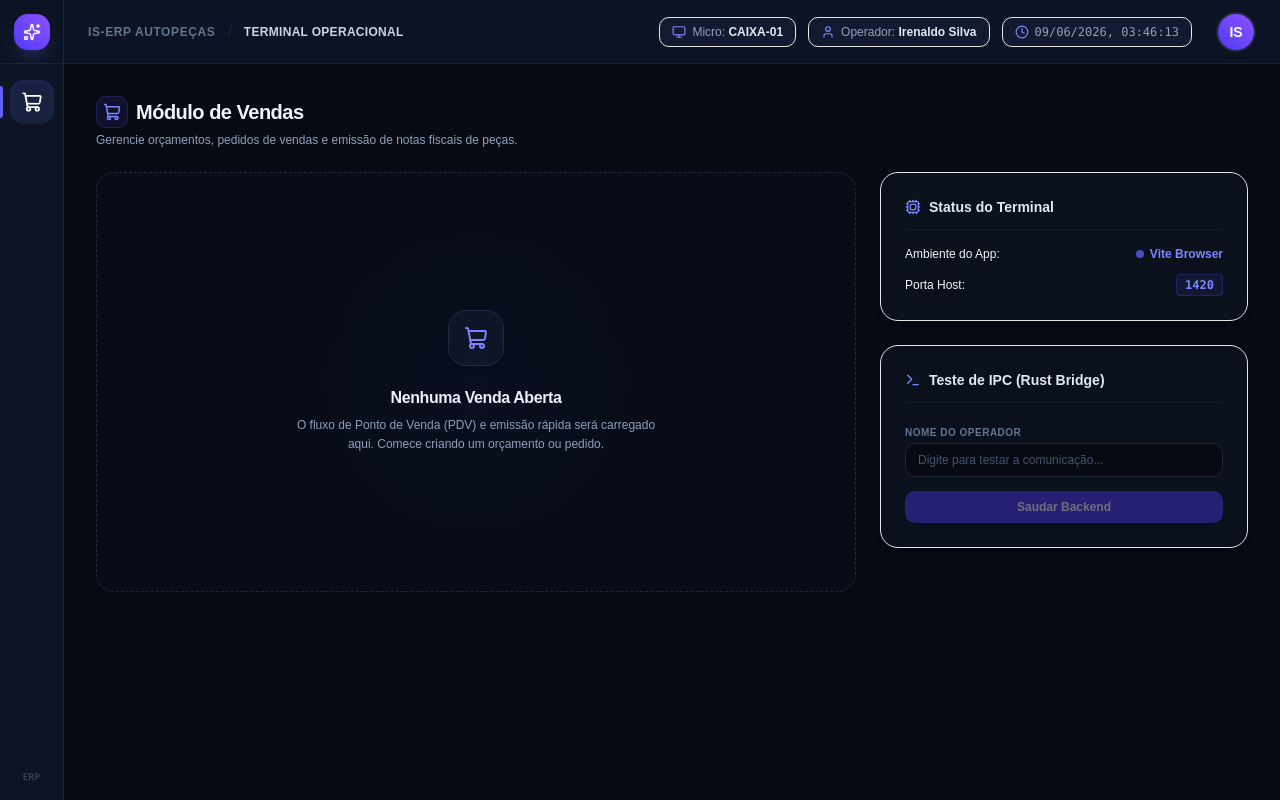
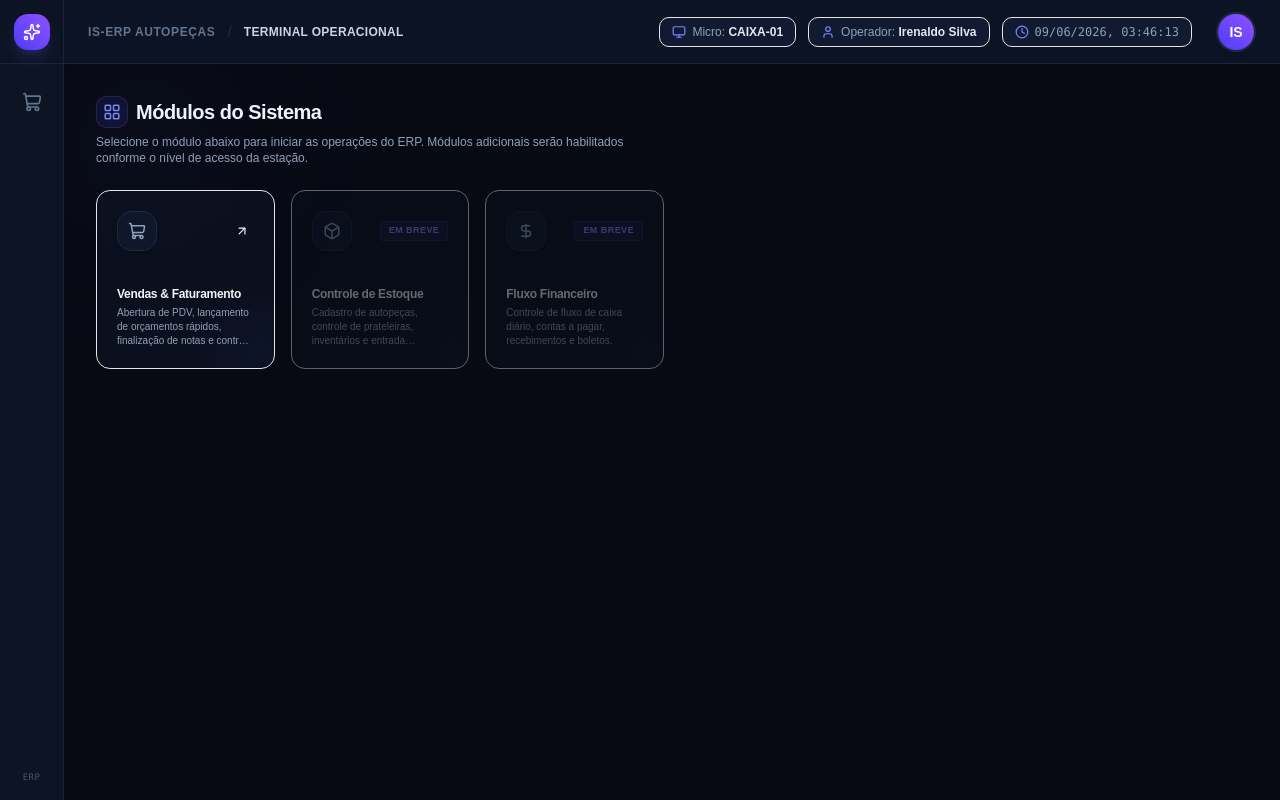
Before and after one commit to irenaldojs/IS-ERP-Vite-Autopecas, a React (Vite) app: page / in a window 1280 px wide. Built offline with nearby package versions, Linux system fonts and the light colour scheme; the HTML template or start-up script is replaced by a standard one.

Commit message:
style: make dashboard module cards square and compact

```diff
--- a/src/App.tsx
+++ b/src/App.tsx
@@ -2,10 +2,11 @@ import { useState } from "react";
 import { invoke } from "@tauri-apps/api/core";
 import { DashboardLayout } from "@/components/layout/DashboardLayout";
 import { Button } from "@/components/ui/button";
-import { ShoppingCart, Server, ShieldCheck, Terminal, Cpu } from "lucide-react";
+import { ModuleCard } from "@/components/dashboard/ModuleCard";
+import { ShoppingCart, Server, ShieldCheck, Terminal, Cpu, Box, DollarSign, LayoutGrid } from "lucide-react";
 
 function App() {
-  const [activeModule, setActiveModule] = useState("vendas");
+  const [activeModule, setActiveModule] = useState("home"); // Changed default to home
   const [name, setName] = useState("");
   const [greetMsg, setGreetMsg] = useState("");
   const [loading, setLoading] = useState(false);
@@ -156,22 +157,55 @@ function App() {
           </div>
         </div>
       ) : (
-        /* Empty Dashboard Home State (Vite/Tauri welcome) */
-        <div className="flex flex-col items-center justify-center min-h-[450px] text-center space-y-5 relative">
-          <div className="absolute top-1/2 left-1/2 -translate-x-1/2 -translate-y-1/2 w-80 h-80 bg-indigo-500/5 blur-[100px] rounded-full pointer-events-none" />
-
-          <div className="h-16 w-16 bg-[#0e1626] border border-slate-800 rounded-2xl flex items-center justify-center text-indigo-400 shadow-lg relative group">
-            <Cpu className="h-8 w-8 animate-pulse text-indigo-400" />
-            <div className="absolute -inset-0.5 bg-gradient-to-tr from-indigo-500 to-violet-500 rounded-2xl blur opacity-25 group-hover:opacity-40 transition-opacity duration-300 -z-10" />
+        /* Modules Dashboard (Home View) */
+        <div className="space-y-6">
+          {/* Dashboard Header */}
+          <div className="flex flex-col gap-1.5 relative">
+            <div className="absolute -top-12 -left-12 w-48 h-48 bg-indigo-500/5 blur-[80px] rounded-full pointer-events-none" />
+            <div className="flex items-center gap-2">
+              <div className="h-8 w-8 rounded-lg bg-indigo-500/10 flex items-center justify-center border border-indigo-500/20 text-indigo-400">
+                <LayoutGrid className="h-4.5 w-4.5" />
+              </div>
+              <h2 className="text-xl font-bold tracking-tight text-slate-100">
+                Módulos do Sistema
+              </h2>
+            </div>
+            <p className="text-xs text-slate-400 max-w-xl">
+              Selecione o módulo abaixo para iniciar as operações do ERP. Módulos adicionais serão habilitados conforme o nível de acesso da estação.
+            </p>
           </div>
 
-          <div className="space-y-2 max-w-sm">
-            <h2 className="text-lg font-bold text-slate-100 tracking-tight">
-              Bem-vindo ao IS-ERP Autopeças
-            </h2>
-            <p className="text-xs text-slate-400 leading-relaxed">
-              O sistema operacional está pronto para uso. Navegue pelos módulos disponíveis na barra lateral à esquerda.
-            </p>
+          {/* Module Grid */}
+          <div className="grid grid-cols-2 sm:grid-cols-3 md:grid-cols-4 lg:grid-cols-5 xl:grid-cols-6 gap-4">
+            {/* Vendas Card (Active) */}
+            <ModuleCard
+              title="Vendas & Faturamento"
+              description="Abertura de PDV, lançamento de orçamentos rápidos, finalização de notas e controle de caixa."
+              icon={ShoppingCart}
+              onClick={() => setActiveModule("vendas")}
+            />
+
+            {/* Estoque Card (Placeholder / Coming Soon) */}
+            <div className="opacity-40 cursor-not-allowed">
+              <ModuleCard
+                title="Controle de Estoque"
+                description="Cadastro de autopeças, controle de prateleiras, inventários e entrada automática de XML."
+                icon={Box}
+                onClick={() => {}}
+                badge="Em breve"
+              />
+            </div>
+
+            {/* Financeiro Card (Placeholder / Coming Soon) */}
+            <div className="opacity-40 cursor-not-allowed">
+              <ModuleCard
+                title="Fluxo Financeiro"
+                description="Controle de fluxo de caixa diário, contas a pagar, recebimentos e boletos."
+                icon={DollarSign}
+                onClick={() => {}}
+                badge="Em breve"
+              />
+            </div>
           </div>
         </div>
       )}
--- /dev/null
+++ b/src/components/dashboard/ModuleCard.tsx
@@ -0,0 +1,51 @@
+import { LucideIcon, ArrowUpRight } from "lucide-react";
+
+interface ModuleCardProps {
+  title: string;
+  description: string;
+  icon: LucideIcon;
+  onClick: () => void;
+  badge?: string;
+}
+
+export function ModuleCard({ title, description, icon: Icon, onClick, badge }: ModuleCardProps) {
+  return (
+    <button
+      onClick={onClick}
+      className="group relative flex flex-col justify-between items-start p-5 w-full aspect-square bg-[#0e1626]/55 border border-slate-850 hover:border-indigo-500/30 rounded-xl cursor-pointer hover:bg-[#121c32]/60 hover:shadow-lg hover:shadow-indigo-500/5 focus:outline-none active:scale-[0.97] transition-all duration-300 overflow-hidden"
+    >
+      {/* Background soft glow effect on hover */}
+      <div className="absolute -right-8 -bottom-8 w-24 h-24 bg-indigo-500/5 rounded-full blur-xl group-hover:bg-indigo-500/8 transition-colors duration-300" />
+
+      {/* Top Row: Icon + Badge/Arrow */}
+      <div className="w-full flex items-center justify-between">
+        <div className="h-10 w-10 rounded-xl bg-slate-900 border border-slate-800 flex items-center justify-center text-slate-400 group-hover:text-indigo-400 group-hover:border-indigo-500/20 group-hover:bg-[#16223f] transition-all duration-300 shadow-md">
+          <Icon className="h-4.5 w-4.5" />
+        </div>
+
+        {badge ? (
+          <span className="text-[9px] font-bold tracking-wider uppercase px-2 py-0.5 rounded bg-indigo-500/10 text-indigo-400 border border-indigo-500/20">
+            {badge}
+          </span>
+        ) : (
+          <div className="h-6 w-6 rounded-lg flex items-center justify-center text-slate-650 group-hover:text-indigo-400 group-hover:bg-[#16223f]/55 transition-all duration-300">
+            <ArrowUpRight className="h-3.5 w-3.5 transform group-hover:translate-x-0.5 group-hover:-translate-y-0.5 transition-transform" />
+          </div>
+        )}
+      </div>
+
+      {/* Bottom Content: Title + Description */}
+      <div className="space-y-1 z-10 w-full text-left">
+        <h3 className="text-xs font-bold text-slate-100 tracking-tight group-hover:text-white transition-colors">
+          {title}
+        </h3>
+        <p className="text-[10px] text-slate-400 leading-snug group-hover:text-slate-350 transition-colors line-clamp-3">
+          {description}
+        </p>
+      </div>
+
+      {/* Lower outline border transition */}
+      <span className="absolute bottom-0 left-0 h-0.5 w-0 bg-gradient-to-r from-indigo-500 to-violet-500 group-hover:w-full transition-all duration-500" />
+    </button>
+  );
+}
```
